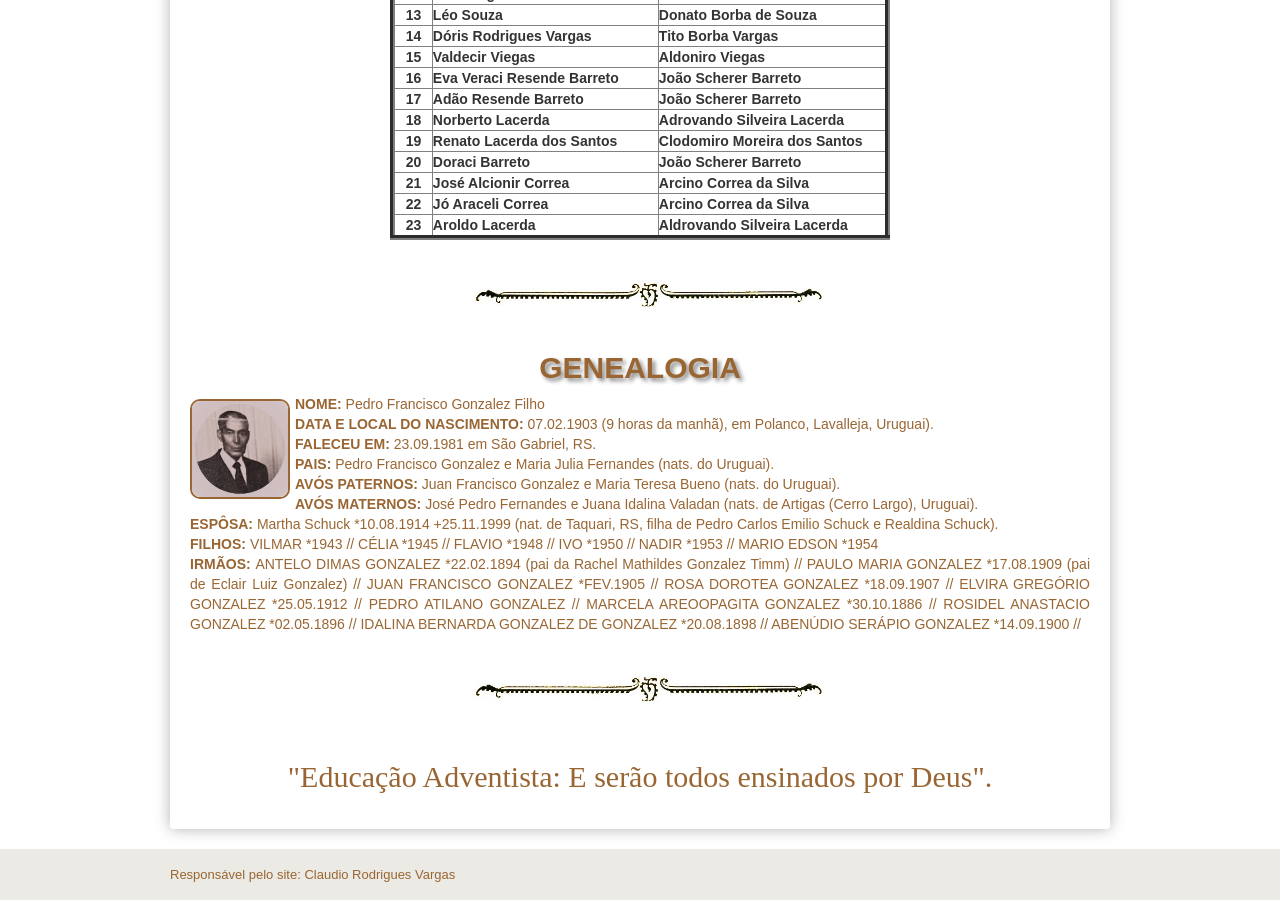
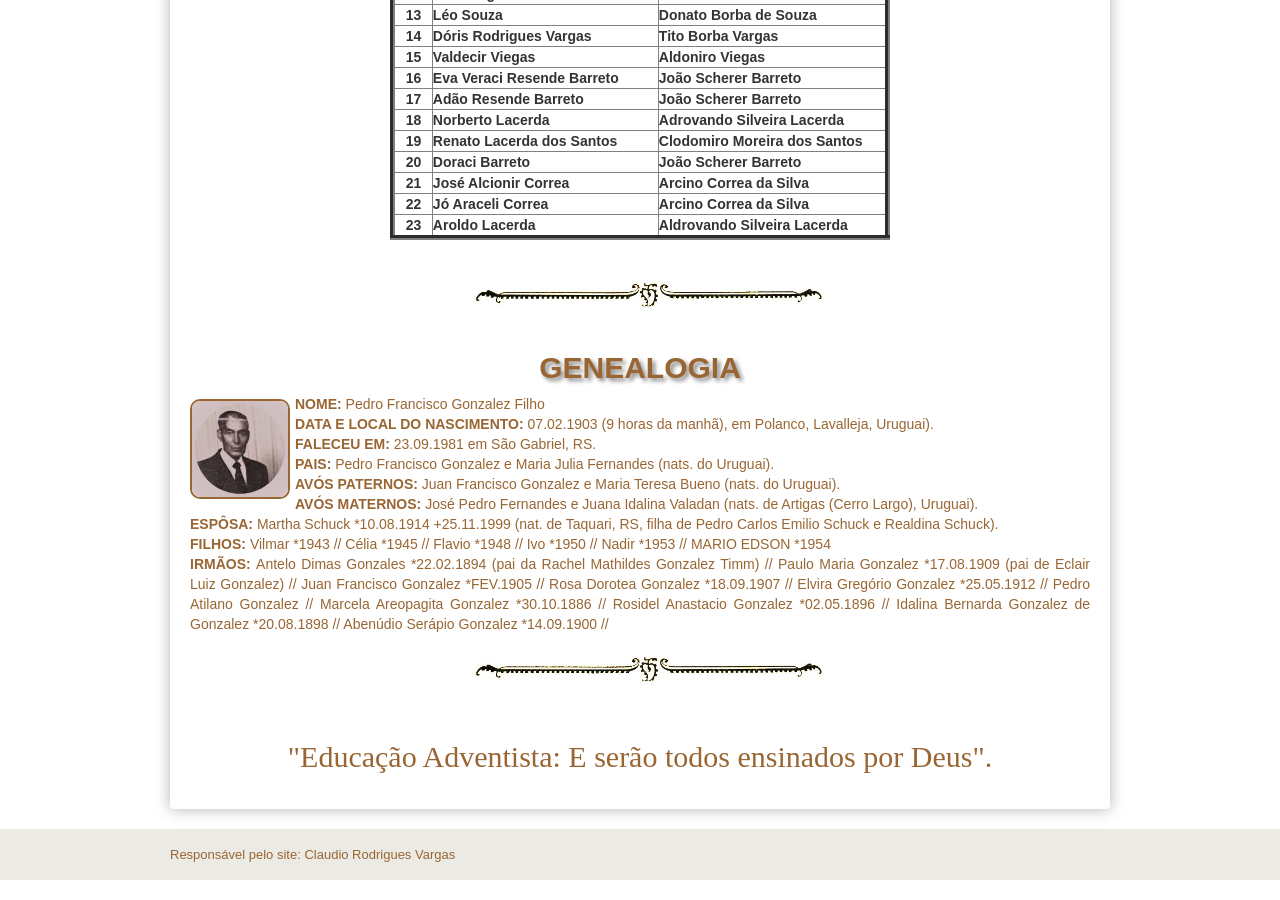
Before and after one commit to claudiovargas1955/claudiovargas1955.github.io, a Jekyll site: the page built from _pages/ensino-da-iasd-bosque.html, in a window 1280 px wide and 900 px high, scrolled down 1981 px. Built offline with Jekyll 4.4.1, drawn with Linux system fonts in a browser that asks for light colours; some web fonts are replaced.

Commit message:
Update ensino-da-iasd-bosque.html

```diff
--- a/_pages/ensino-da-iasd-bosque.html
+++ b/_pages/ensino-da-iasd-bosque.html
@@ -441,14 +441,12 @@ Pedro Francisco Gonzalez";/>
 <b>AVÓS PATERNOS: </b>Juan Francisco Gonzalez e Maria Teresa Bueno (nats. do Uruguai).<br>
 <b>AVÓS MATERNOS: </b>José Pedro Fernandes e Juana Idalina Valadan (nats. de Artigas (Cerro Largo), Uruguai).<br>
 <b>ESPÔSA: </b>Martha Schuck *10.08.1914 +25.11.1999 (nat. de Taquari, RS, filha de Pedro Carlos Emilio Schuck e Realdina Schuck).<br>
-<b>FILHOS: </b>VILMAR *1943 // CÉLIA *1945 // FLAVIO *1948 // IVO *1950 // NADIR *1953 //
+<b>FILHOS: </b>Vilmar *1943 // Célia *1945 // Flavio *1948 // Ivo *1950 // Nadir *1953 //
 MARIO EDSON *1954 <br>
-<b>IRMÃOS: </b>ANTELO DIMAS GONZALEZ *22.02.1894 (pai da Rachel Mathildes Gonzalez Timm) // PAULO MARIA GONZALEZ *17.08.1909
-(pai de Eclair Luiz Gonzalez) // JUAN FRANCISCO GONZALEZ *FEV.1905 // ROSA DOROTEA GONZALEZ *18.09.1907 // ELVIRA GREGÓRIO GONZALEZ
-*25.05.1912 // PEDRO ATILANO GONZALEZ // MARCELA AREOOPAGITA GONZALEZ *30.10.1886 // ROSIDEL ANASTACIO GONZALEZ *02.05.1896 //
-IDALINA BERNARDA GONZALEZ DE GONZALEZ *20.08.1898 // ABENÚDIO SERÁPIO GONZALEZ *14.09.1900 //
+<b>IRMÃOS: </b>Antelo Dimas Gonzales *22.02.1894 (pai da Rachel Mathildes Gonzalez Timm) // Paulo Maria Gonzalez *17.08.1909
+(pai de Eclair Luiz Gonzalez) // Juan Francisco Gonzalez *FEV.1905 // Rosa Dorotea Gonzalez *18.09.1907 // Elvira Gregório Gonzalez
+*25.05.1912 // Pedro Atilano Gonzalez // Marcela Areopagita Gonzalez *30.10.1886 // Rosidel Anastacio Gonzalez *02.05.1896 //
+Idalina Bernarda Gonzalez de Gonzalez *20.08.1898 // Abenúdio Serápio Gonzalez *14.09.1900 //<br>
 
-       <br>
-
-<br><img class="dir3" style="float:center"; src="/images/separador.jpg" class="img-responsive" width="400px" title="";/><br><br>
+<img class="dir3" style="float:center"; src="/images/separador.jpg" class="img-responsive" width="400px" title="";/><br><br>
 <p style="text-align:center;  color:#996633; font-size:30px; font-family: 'Rancho', cursive">"Educação Adventista: E serão todos ensinados por Deus".</p>
```
